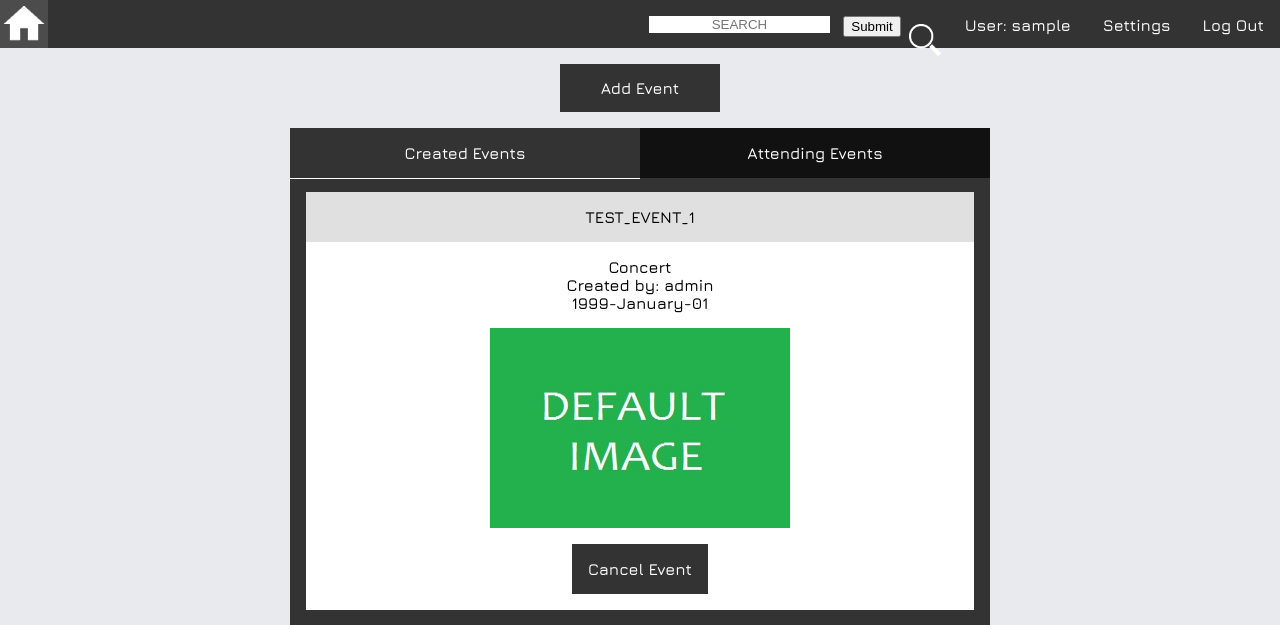
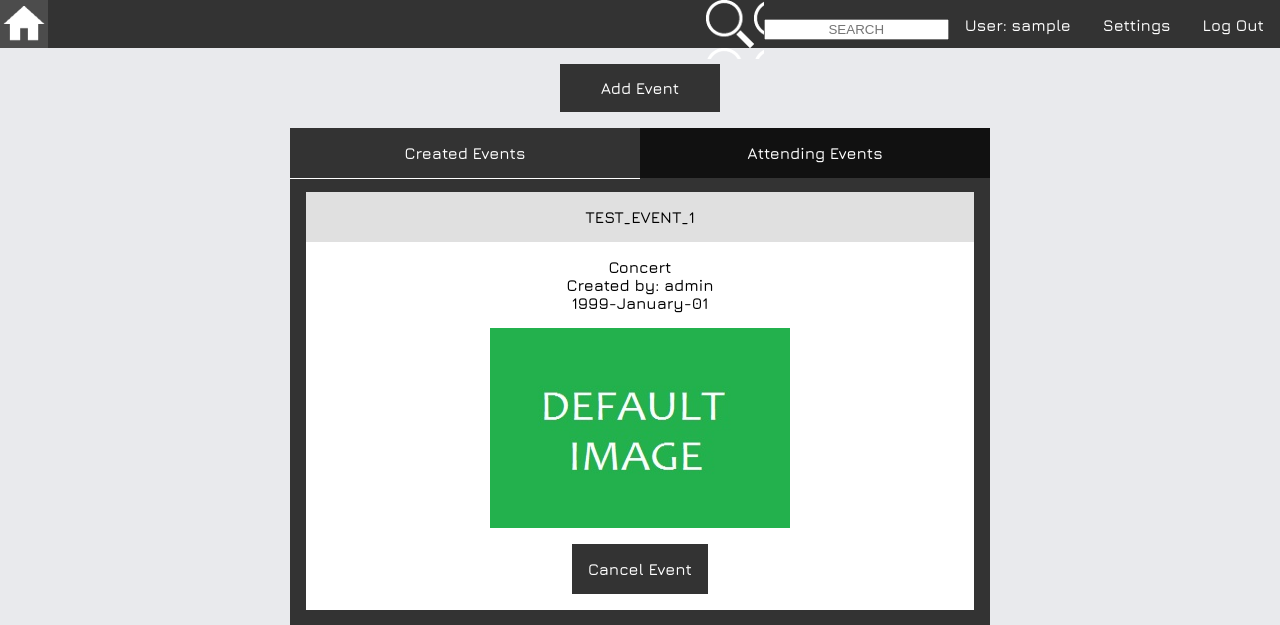
Before and after one commit to up201306506/LTW20152016, a PHP site: page /profile.php in a window 1280 px wide. Shown: the top 625 px of the page. Run offline with PHP 8.4, Linux system fonts and the light colour scheme; the visitor is signed in with stand-in values (Sample User, id 1); data comes from the database, SQL or seed files in the repository.

Commit message:
TopNav concertada

```diff
--- a/Source Code/PHP/event_deletion.php
+++ b/Source Code/PHP/event_deletion.php
@@ -5,7 +5,6 @@ if (isset($_POST['Delete_button'])) {
 	if (existsEventByID($event_to_delete))
 	{
 		$event_name =  deleteEvent($event_to_delete);
-		echo '<span id="message">The Event has been deleted</span>';
 	}
 
 }
--- a/Source Code/PHP/topnav.php
+++ b/Source Code/PHP/topnav.php
@@ -4,10 +4,9 @@
 	<li><a href="settings.php">Settings</a></li>
 	<li><a href="profile.php">User: <?php echo $_SESSION['login_user']; ?></a></li>
 	<li>
-		<form action="searchbar.php" method="get">
-			<input id="search_bar" name="search_bar" class="search_bar" type="text" placeholder="SEARCH">
-			<img class="lupa" src="Images/lupa.png" type="submit">
-			<input type="submit">
+		<form class="search_form" action="searchbar.php" method="get">
+			<input name="search_bar" class="search_bar" type="text" placeholder="SEARCH">
+			<button class="lupa" type="submit"></button>
 		</form>
 	</li>
 </ul>
--- a/Source Code/Styles/profile.css
+++ b/Source Code/Styles/profile.css
@@ -91,7 +91,7 @@ body {
 }
 
 .event_box form {
-	padding: 1em 0;
+	padding-bottom: 1em;
 }
 
 .event_id {
@@ -126,11 +126,12 @@ body {
 	padding: 0 1em 1em 1em;
 }
 
-.event_img{
+.event_img {
 	margin: auto;
 	display: block;
 	max-width: 300px;
 	max-height: 200px;
+	padding-bottom: 1em;
 }
 
 .delete_button {
--- a/Source Code/Styles/topnav.css
+++ b/Source Code/Styles/topnav.css
@@ -36,21 +36,39 @@ li {
 	padding-top: 1em;
 }
 
-.lupa {
-	width: 2em;
-	height: 2em;
-	padding: 0.5em;
-	float: right;
+li:last-child {
+	padding: 0;
+}
+
+.search_form {
+	height: 3em;
 	display: block;
 }
 
 .search_bar {
+	outline: 0;
+	float: right;
+	display: block;
+	margin-top: 1.4em;
+	text-align: center;
+}
+
+.lupa {
 	border: 0;
 	outline: 0;
-	float: left;
+	padding: 0;
+	width: 4.3em;
+	height: 4.4em;
+	float: right;
 	display: block;
-	margin-right: 1em;
-	text-align: center;
+	cursor: pointer;
+	background: transparent;
+	transition: all linear 0.15s;
+	background-image: url('../Images/lupa.png');
+}
+
+.lupa:hover {
+	background-image: #4c4c4c;
 }
 
 li a {
```
Also changed, not shown: Source Code/Images/lupa.png.
